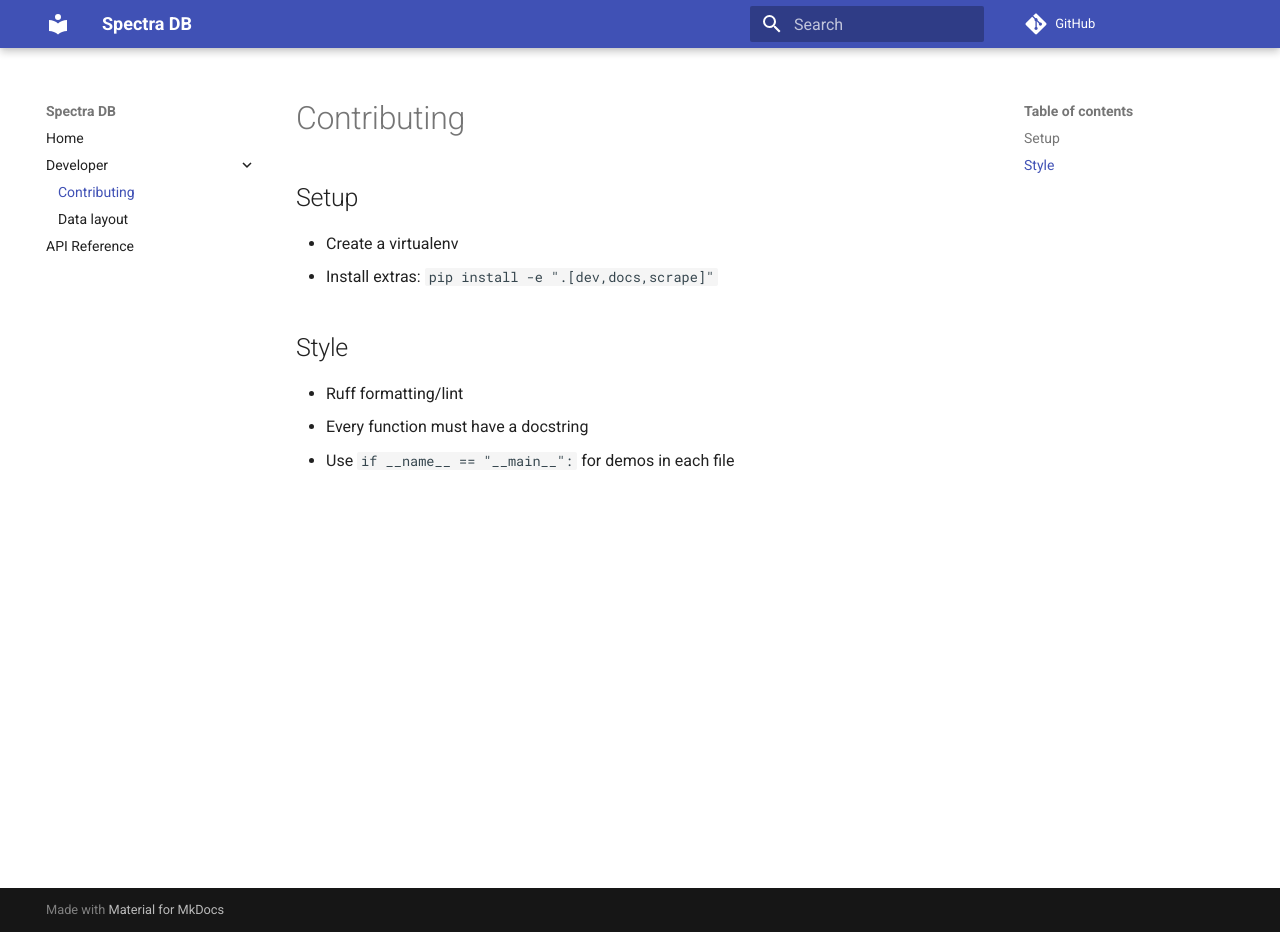
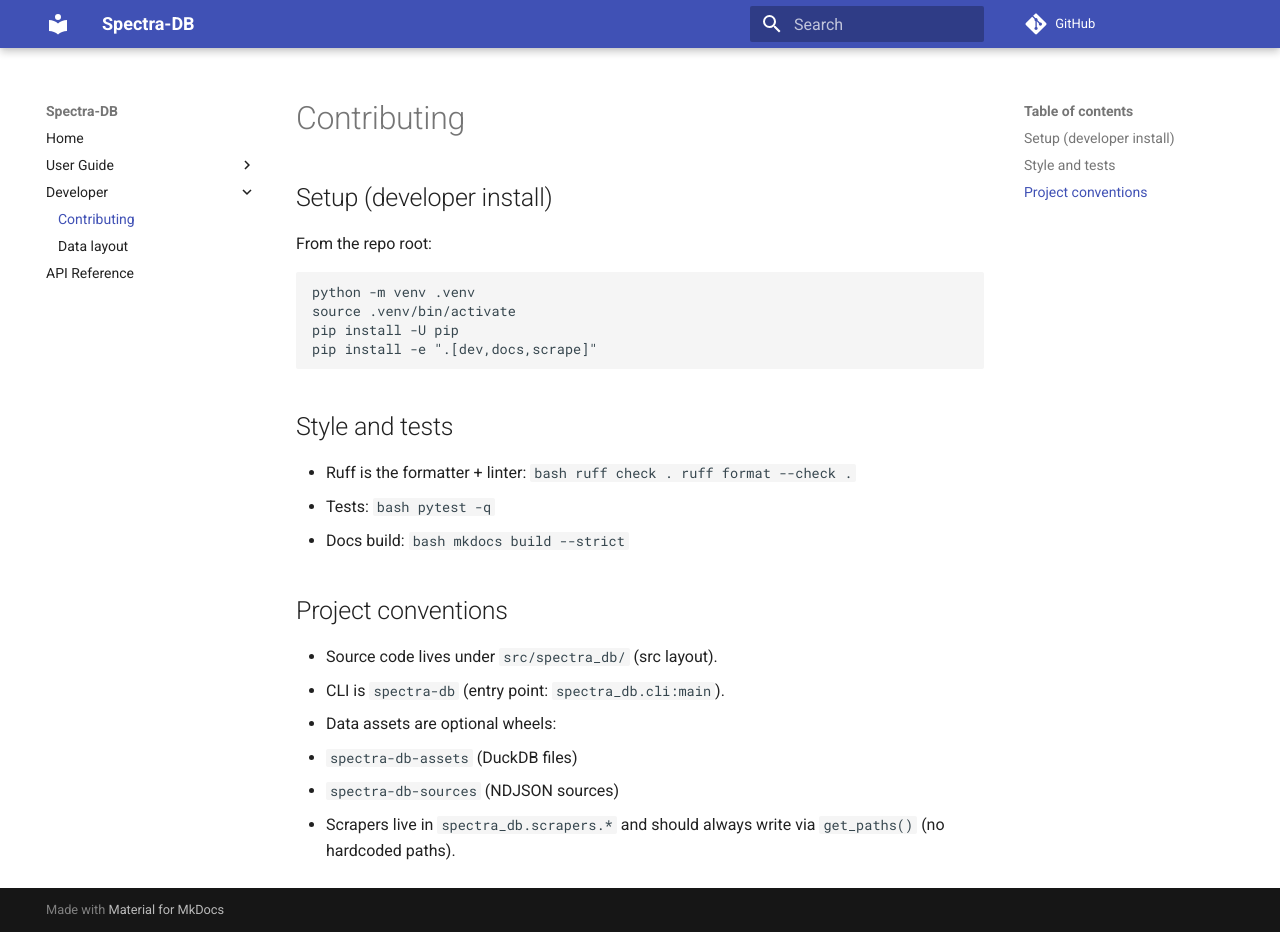
Before and after one commit to Reesverleur/spectra-db, an MkDocs documentation site: the page built from docs/dev/contributing.md, in a window 1280 px wide and 932 px high. Built offline with MkDocs 1.6.1 and Material for MkDocs 9.7.7, drawn with Linux system fonts in a browser that asks for light colours; comment, search, counter and statistics services are not loaded.

Commit message:
Updated doc generation workflow to enable construction of Github Pages site for documentation

````diff
--- a/docs/dev/contributing.md
+++ b/docs/dev/contributing.md
@@ -1,10 +1,37 @@
 # Contributing
 
-## Setup
-- Create a virtualenv
-- Install extras: `pip install -e ".[dev,docs,scrape]"`
+## Setup (developer install)
 
-## Style
-- Ruff formatting/lint
-- Every function must have a docstring
-- Use `if __name__ == "__main__":` for demos in each file
+From the repo root:
+
+```bash
+python -m venv .venv
+source .venv/bin/activate
+pip install -U pip
+pip install -e ".[dev,docs,scrape]"
+```
+
+## Style and tests
+
+- Ruff is the formatter + linter:
+  ```bash
+  ruff check .
+  ruff format --check .
+  ```
+- Tests:
+  ```bash
+  pytest -q
+  ```
+- Docs build:
+  ```bash
+  mkdocs build --strict
+  ```
+
+## Project conventions
+
+- Source code lives under `src/spectra_db/` (src layout).
+- CLI is `spectra-db` (entry point: `spectra_db.cli:main`).
+- Data assets are optional wheels:
+  - `spectra-db-assets` (DuckDB files)
+  - `spectra-db-sources` (NDJSON sources)
+- Scrapers live in `spectra_db.scrapers.*` and should always write via `get_paths()` (no hardcoded paths).
--- a/mkdocs.yml
+++ b/mkdocs.yml
@@ -1,13 +1,17 @@
-site_name: Spectra DB
+site_name: Spectra-DB
 repo_url: https://github.com/<your-org-or-user>/spectra-db
 theme:
   name: material
+
 nav:
   - Home: index.md
+  - User Guide:
+      - README: README.md
   - Developer:
       - Contributing: dev/contributing.md
       - Data layout: dev/data_layout.md
   - API Reference: reference.md
+
 plugins:
   - search
   - mkdocstrings:
@@ -15,3 +19,4 @@
         python:
           options:
             docstring_style: google
+            show_source: true
````
Also changed, not shown: docs/README.md (added, +12 -0 lines), docs/dev/data_layout.md (+29 -3 lines), docs/index.md (+19 -6 lines), docs/reference.md (+35 -1 lines), 6 other files.
